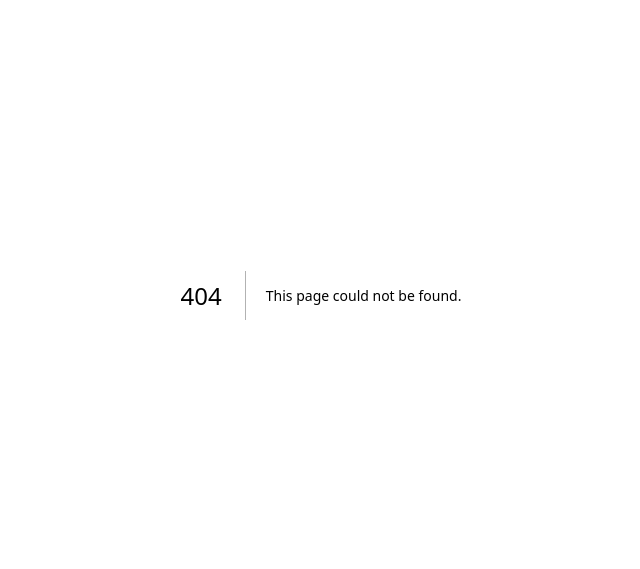
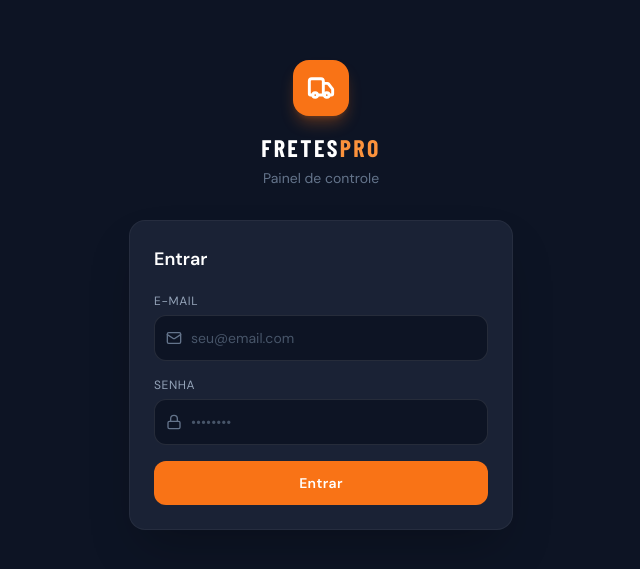
Before and after one commit to ataircarvalhosjc/fretes-pro, a Next.js app: page /login in a window 1280 px wide. Before the commit this address had no page. Shown: the part 105-674 px from the top of the page, without its empty margins (319-959 px from the left). Built offline with nearby package versions, Linux system fonts and the light colour scheme; a web font is replaced by a local one.

Commit message:
feat: autenticação, logout e notificação de motoristas ao aceitar/recusar frete

```diff
--- a/src/app/(admin)/orcamentos/[id]/page.tsx
+++ b/src/app/(admin)/orcamentos/[id]/page.tsx
@@ -130,7 +130,18 @@ export default function OrcamentoDetailPage() {
 
   async function updateStatus(newStatus: string) {
     setStatusUpdating(true)
-    await supabase.from('orcamentos').update({ status: newStatus }).eq('id', id)
+
+    // Se concluído ou cancelado, notifica motoristas via WhatsApp
+    if (newStatus === 'concluido' || newStatus === 'cancelado') {
+      await fetch('/api/notificar-status', {
+        method: 'POST',
+        headers: { 'Content-Type': 'application/json' },
+        body: JSON.stringify({ orcamentoId: id, status: newStatus }),
+      })
+    } else {
+      await supabase.from('orcamentos').update({ status: newStatus }).eq('id', id)
+    }
+
     setOrcamento((prev) => prev ? { ...prev, status: newStatus as any } : prev)
     setStatusUpdating(false)
   }
--- /dev/null
+++ b/src/app/api/notificar-status/route.ts
@@ -0,0 +1,72 @@
+import { NextRequest, NextResponse } from 'next/server'
+import { createAdminClient } from '@/lib/supabase-admin'
+import { enviarWhatsApp } from '@/lib/uazap'
+
+export async function POST(request: NextRequest) {
+  const supabase = createAdminClient()
+
+  let body: { orcamentoId?: string; status?: string }
+  try {
+    body = await request.json()
+  } catch {
+    return NextResponse.json({ error: 'Body inválido' }, { status: 400 })
+  }
+
+  const { orcamentoId, status } = body
+
+  if (!orcamentoId || !status) {
+    return NextResponse.json({ error: 'orcamentoId e status são obrigatórios' }, { status: 400 })
+  }
+
+  if (!['concluido', 'cancelado'].includes(status)) {
+    return NextResponse.json({ error: 'Status inválido' }, { status: 400 })
+  }
+
+  // Buscar orçamento
+  const { data: orcamento } = await supabase
+    .from('orcamentos')
+    .select('*')
+    .eq('id', orcamentoId)
+    .single()
+
+  if (!orcamento) {
+    return NextResponse.json({ error: 'Orçamento não encontrado' }, { status: 404 })
+  }
+
+  // Buscar motoristas que foram notificados neste orçamento
+  const { data: notificacoes } = await supabase
+    .from('notificacoes')
+    .select('motorista_id, motoristas(nome, whatsapp)')
+    .eq('orcamento_id', orcamentoId)
+    .eq('status', 'enviado')
+
+  if (!notificacoes || notificacoes.length === 0) {
+    // Atualizar status mesmo sem motoristas para notificar
+    await supabase.from('orcamentos').update({ status }).eq('id', orcamentoId)
+    return NextResponse.json({ success: true, enviados: 0 })
+  }
+
+  // Montar mensagem conforme status
+  const origem = orcamento.origem
+  const destino = orcamento.destino
+
+  const mensagem =
+    status === 'concluido'
+      ? `✅ *FRETE CONFIRMADO*\n\n📍 ${origem} → ${destino}\n\nParabéns! O frete foi confirmado. Entre em contato para combinar os detalhes.\n\n_FretesPro_`
+      : `❌ *FRETE CANCELADO*\n\n📍 ${origem} → ${destino}\n\nInfelizmente este frete foi cancelado. Fique atento aos próximos!\n\n_FretesPro_`
+
+  // Enviar WhatsApp para cada motorista notificado
+  let enviados = 0
+  for (const notif of notificacoes) {
+    const motorista = notif.motoristas as unknown as { nome: string; whatsapp: string } | null
+    if (motorista?.whatsapp) {
+      const ok = await enviarWhatsApp(motorista.whatsapp, mensagem)
+      if (ok) enviados++
+    }
+  }
+
+  // Atualizar status do orçamento
+  await supabase.from('orcamentos').update({ status }).eq('id', orcamentoId)
+
+  return NextResponse.json({ success: true, enviados, total: notificacoes.length })
+}
--- /dev/null
+++ b/src/app/login/page.tsx
@@ -0,0 +1,102 @@
+'use client'
+
+import { useState } from 'react'
+import { useRouter } from 'next/navigation'
+import { createClient } from '@/lib/supabase'
+import { Truck, Lock, Mail, Loader2 } from 'lucide-react'
+
+export default function LoginPage() {
+  const router = useRouter()
+  const [email, setEmail] = useState('')
+  const [senha, setSenha] = useState('')
+  const [loading, setLoading] = useState(false)
+  const [erro, setErro] = useState('')
+
+  async function handleLogin(e: React.FormEvent) {
+    e.preventDefault()
+    setErro('')
+    setLoading(true)
+
+    const supabase = createClient()
+    const { error } = await supabase.auth.signInWithPassword({ email, password: senha })
+
+    if (error) {
+      setErro('E-mail ou senha incorretos.')
+      setLoading(false)
+      return
+    }
+
+    router.push('/')
+    router.refresh()
+  }
+
+  return (
+    <div className="min-h-screen bg-[#0D1424] flex items-center justify-center p-4">
+      <div className="w-full max-w-sm">
+
+        {/* Logo */}
+        <div className="flex flex-col items-center mb-8">
+          <div className="w-14 h-14 bg-orange-500 rounded-2xl flex items-center justify-center shadow-lg shadow-orange-500/30 mb-4">
+            <Truck className="w-7 h-7 text-white" strokeWidth={2.5} />
+          </div>
+          <h1 className="font-display font-bold text-white text-2xl tracking-widest uppercase">
+            Fretes<span className="text-orange-400">Pro</span>
+          </h1>
+          <p className="text-slate-500 text-sm font-body mt-1">Painel de controle</p>
+        </div>
+
+        {/* Card */}
+        <div className="bg-[#1a2235] rounded-2xl border border-white/5 p-6 shadow-2xl">
+          <h2 className="text-white font-semibold text-lg mb-5 font-body">Entrar</h2>
+
+          <form onSubmit={handleLogin} className="space-y-4">
+            <div>
+              <label className="block text-xs text-slate-400 uppercase tracking-wider mb-1.5 font-body">E-mail</label>
+              <div className="relative">
+                <Mail className="absolute left-3 top-1/2 -translate-y-1/2 w-4 h-4 text-slate-500" />
+                <input
+                  type="email"
+                  placeholder="seu@email.com"
+                  value={email}
+                  onChange={(e) => setEmail(e.target.value)}
+                  required
+                  className="w-full bg-[#0D1424] border border-white/10 rounded-xl pl-9 pr-4 py-3 text-white text-sm placeholder-slate-600 focus:outline-none focus:border-orange-500 transition font-body"
+                />
+              </div>
+            </div>
+
+            <div>
+              <label className="block text-xs text-slate-400 uppercase tracking-wider mb-1.5 font-body">Senha</label>
+              <div className="relative">
+                <Lock className="absolute left-3 top-1/2 -translate-y-1/2 w-4 h-4 text-slate-500" />
+                <input
+                  type="password"
+                  placeholder="••••••••"
+                  value={senha}
+                  onChange={(e) => setSenha(e.target.value)}
+                  required
+                  className="w-full bg-[#0D1424] border border-white/10 rounded-xl pl-9 pr-4 py-3 text-white text-sm placeholder-slate-600 focus:outline-none focus:border-orange-500 transition font-body"
+                />
+              </div>
+            </div>
+
+            {erro && (
+              <div className="bg-red-500/10 border border-red-500/20 rounded-xl px-4 py-3 text-sm text-red-400 font-body">
+                {erro}
+              </div>
+            )}
+
+            <button
+              type="submit"
+              disabled={loading}
+              className="w-full bg-orange-500 hover:bg-orange-600 disabled:opacity-60 text-white font-bold py-3 rounded-xl text-sm tracking-wide transition-all mt-2 flex items-center justify-center gap-2"
+            >
+              {loading ? <Loader2 className="w-4 h-4 animate-spin" /> : null}
+              {loading ? 'Entrando...' : 'Entrar'}
+            </button>
+          </form>
+        </div>
+      </div>
+    </div>
+  )
+}
--- a/src/components/layout/Sidebar.tsx
+++ b/src/components/layout/Sidebar.tsx
@@ -1,7 +1,7 @@
 'use client'
 
 import Link from 'next/link'
-import { usePathname } from 'next/navigation'
+import { usePathname, useRouter } from 'next/navigation'
 import {
   LayoutDashboard,
   FileText,
@@ -9,8 +9,10 @@ import {
   Settings,
   Truck,
   ChevronRight,
+  LogOut,
 } from 'lucide-react'
 import { clsx } from 'clsx'
+import { createClient } from '@/lib/supabase'
 
 const navItems = [
   { href: '/', label: 'Dashboard', icon: LayoutDashboard, exact: true },
@@ -21,6 +23,14 @@ const navItems = [
 
 export function Sidebar() {
   const pathname = usePathname()
+  const router = useRouter()
+
+  async function handleLogout() {
+    const supabase = createClient()
+    await supabase.auth.signOut()
+    router.push('/login')
+    router.refresh()
+  }
 
   return (
     <aside className="w-60 bg-[#0D1424] flex flex-col h-full shrink-0 border-r border-white/5">
@@ -76,11 +86,18 @@ export function Sidebar() {
       </nav>
 
       {/* Footer */}
-      <div className="px-5 py-4 border-t border-white/10">
-        <div className="flex items-center gap-2">
+      <div className="px-3 py-4 border-t border-white/10 space-y-2">
+        <div className="flex items-center gap-2 px-3">
           <div className="w-2 h-2 rounded-full bg-emerald-400 animate-pulse" />
           <p className="text-xs text-slate-500 font-body">Sistema ativo • Fase 1</p>
         </div>
+        <button
+          onClick={handleLogout}
+          className="flex items-center gap-3 w-full px-3 py-2.5 rounded-lg text-sm font-body font-medium text-slate-400 hover:text-red-400 hover:bg-red-500/5 transition-all"
+        >
+          <LogOut className="w-4 h-4 shrink-0" />
+          Sair
+        </button>
       </div>
     </aside>
   )
```
Also changed, not shown: src/middleware.ts (added, +45 -0 lines).
